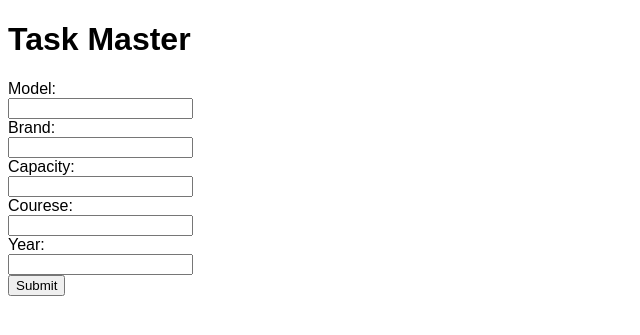
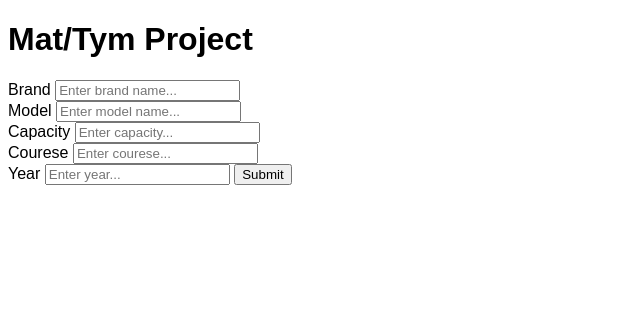
Before and after one commit to Slawoisprawiedliwosc/flas_main, a Flask app: page / in a window 1280 px wide. Shown: the top 335 px of the page, without its empty margins (0-640 px from the left). Run offline with Flask 2, Linux system fonts and the light colour scheme; parts of the project's set-up code (start-up, migrations or seed data) failed here and were passed over.

Commit message:
Update index.html

```diff
--- a/templates/index.html
+++ b/templates/index.html
@@ -4,7 +4,43 @@
 {% endblock %}
 
 {% block body %}
-<div class="content">
+
+
+
+<div id="intro">
+        <h1 id="title">Mat/Tym Project</h1>
+      </div>
+
+      <form id="user-input">
+        <div class="form-group">
+             <label>Brand</label>
+               <input id="brand" type="text" name="brand" placeholder="Enter brand name..." required>
+        </div>
+
+        <div class="form-group">
+             <label id="model-label">Model</label>
+               <input id="model" type="text" name="model" placeholder="Enter model name..." required>
+        </div>
+
+         <div class="form-group">
+             <label>Capacity</label>
+               <input id="capacity" type="text" name="capacity" placeholder="Enter capacity..." required>
+        </div>
+
+         <div class="form-group">
+             <label>Courese</label>
+               <input id="courese" type="text" name="courese" placeholder="Enter courese..." required>
+        </div>
+
+        <div class="form-group">
+             <label>Year</label>
+               <input id="year" type="text" name="year" placeholder="Enter year..." required>
+          <button type="submit" id="submit">Submit</button>
+        </div>
+
+      </form>
+
+<!-- <div class="content">
     <h1>Task Master</h1>
     <form method="POST">
       <label for="model">Model:</label><br>
@@ -19,5 +55,5 @@
         <input type="text" id="year" name="year"><br>
         <input type="submit" name="Send spe">
     </form>
-</div>
+</div> -->
 {% endblock %}
```
